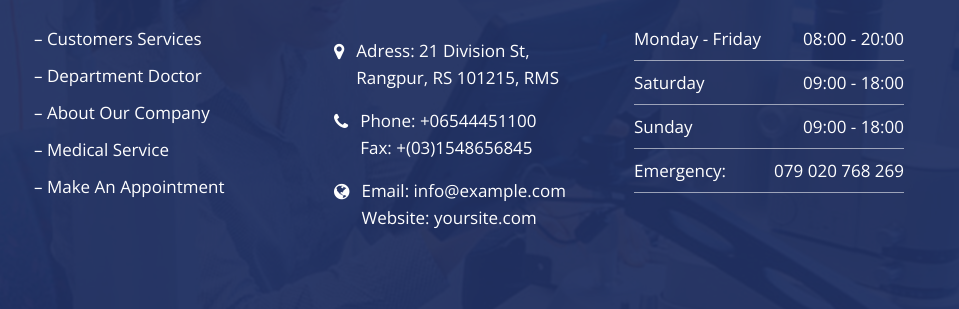
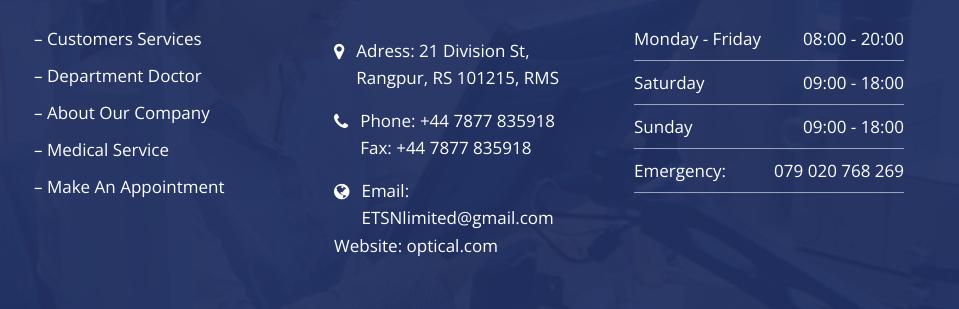
Before and after one commit to BOUZEKOZANGUE/opticien, a plain HTML site: page contact.html in a window 1280 px wide. Shown: the part 1947-2256 px from the top of the page, 321-1280 px from the left. Drawn offline with nearby package versions, Linux system fonts and the light colour scheme; files whose address does not match are found by name.

Commit message:
change all

```diff
--- a/contact.html
+++ b/contact.html
@@ -29,7 +29,7 @@
                         <div class="top-address text-left">
                             <p>
                                 <span><i class="fas fa-home"></i>27 Division St, London, United Kingdoms </span>
-                                <a href="#"><i class="fas fa-envelope"></i>info@example.com  </a>
+                                <a href="#"><i class="fas fa-envelope"></i>ETSNlimited@gmail.com  </a>
                                 <a href="#"><i class="icofont-clock-time"></i>Mon - Fri: 9.00am - 11.00pm</a>
                             </p>
                         </div>
@@ -320,7 +320,7 @@
                                                 <i class="fa fa-phone"></i>
                                             </div>
                                             <div class="footer-sociala-info">
-                                                <p>Phone: +06544451100<br> Fax: +(03)1548656845</p>
+                                                <p>Phone: +44 7877 835918<br> Fax: +44 7877 835918</p>
                                             </div>
                                         </div>
                                         <div class="footer_s_inner">
@@ -328,7 +328,7 @@
                                                 <i class="fa fa-globe"></i>
                                             </div>
                                             <div class="footer-sociala-info">
-                                                <p>Email: info@example.com Website: yoursite.com</p>
+                                                <p>Email: ETSNlimited@gmail.com Website: optical.com</p>
                                             </div>
                                         </div>
                                     </div>
```
Also changed, not shown: about.html (+3 -3 lines), comprehensive.html (+3 -3 lines), evaluating-eye-coordination.html (+3 -3 lines), eye-examination.html (+3 -3 lines), index.html (+3 -3 lines), laser-eye-correction.html (+3 -3 lines), medical-team.html (+3 -3 lines), meet-the-doctors.html (+3 -3 lines), our-staff.html (+3 -3 lines).
